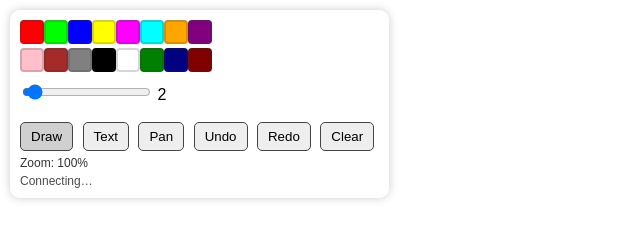
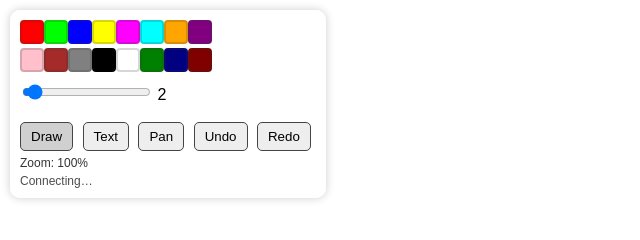
Before and after one commit to dbrae5766-rgb/drawmnan, a plain HTML site: page index.html in a window 1280 px wide. Shown: the whole page, without its empty margins (0-640 px from the left). Drawn offline with Linux system fonts and the light colour scheme; no server answers.

Commit message:
Update index.html

```diff
--- a/index.html
+++ b/index.html
@@ -95,7 +95,7 @@
   <button id="undoBtn" class="tool-btn">Undo</button>
   <button id="redoBtn" class="tool-btn">Redo</button>
 
-  <button id="clearBtn" class="tool-btn">Clear</button>
+
 
   <div id="zoomInfo">Zoom: 100%</div>
   <div id="status">Connecting…</div>
```
